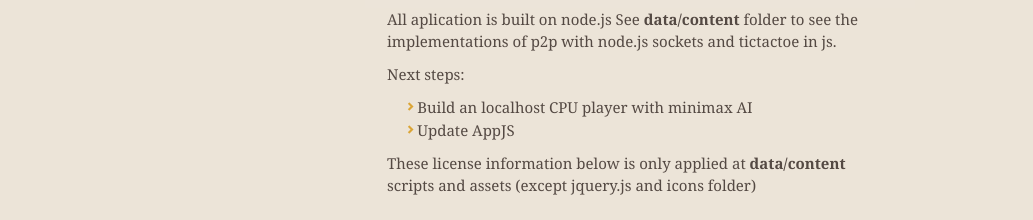
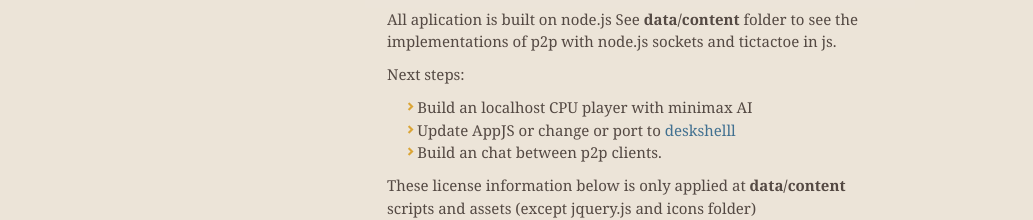
Before and after one commit to luizfilipe/node-tictactoe-p2p-app-js, a plain HTML site: page index.html in a window 1280 px wide. Shown: the part 337-557 px from the top of the page, without its empty margins (0-1033 px from the left). Drawn offline with nearby package versions, Linux system fonts and the light colour scheme.

```diff
--- a/index.html
+++ b/index.html
@@ -58,7 +58,9 @@
 
 <ul>
 <li>Build an localhost CPU player with minimax AI </li>
-<li>Update AppJS</li>
+<li>Update AppJS or change or port to <a href="https://github.com/sihorton/appjs-deskshell/">deskshelll</a>
+</li>
+<li>Build an chat between p2p clients.</li>
 </ul><p>These license information below is only applied at <strong>data/content</strong> scripts and assets (except jquery.js and icons folder) </p>
 
 <h1>
--- a/params.json
+++ b/params.json
@@ -1 +1 @@
-{"name":"Tictactoejs","tagline":"A P2P tic tac toe game built in AppJS","body":"#A P2P tic tac toe game built in AppJS\r\n\r\nFor more information about AppJS and AppJS Licensing see: https://github.com/appjs/appjs\r\n\r\nAll aplication is built on node.js\r\nSee **data/content** folder to see the implementations of p2p with node.js sockets and tictactoe in js.\r\n\r\nNext steps:\r\n\r\n  * Build an localhost CPU player with minimax AI \r\n  * Update AppJS\r\n\r\nThese license information below is only applied at **data/content** scripts and assets (except jquery.js and icons folder) \r\n\r\n#License\r\n\r\nCopyright 2012 Luiz Filipe and Hugo\r\n\r\nOnly for academic use.\r\n","google":"","note":"Don't delete this file! It's used internally to help with page regeneration."}
+{"name":"Tictactoejs","tagline":"A P2P tic tac toe game built in AppJS","body":"#A P2P tic tac toe game built in AppJS\r\n\r\nFor more information about AppJS and AppJS Licensing see: https://github.com/appjs/appjs\r\n\r\nAll aplication is built on node.js\r\nSee **data/content** folder to see the implementations of p2p with node.js sockets and tictactoe in js.\r\n\r\nNext steps:\r\n\r\n  * Build an localhost CPU player with minimax AI \r\n  * Update AppJS or change or port to [deskshelll](https://github.com/sihorton/appjs-deskshell/)\r\n  * Build an chat between p2p clients.\r\n\r\nThese license information below is only applied at **data/content** scripts and assets (except jquery.js and icons folder) \r\n\r\n#License\r\n\r\nCopyright 2012 Luiz Filipe and Hugo\r\n\r\nOnly for academic use.\r\n","google":"","note":"Don't delete this file! It's used internally to help with page regeneration."}
```
